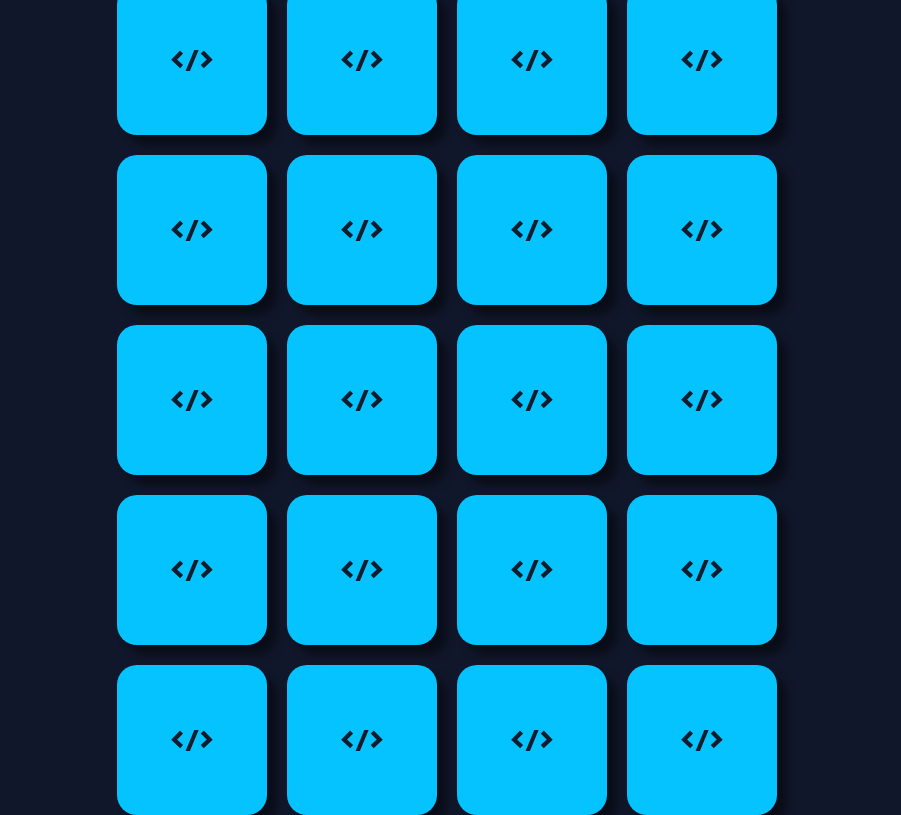
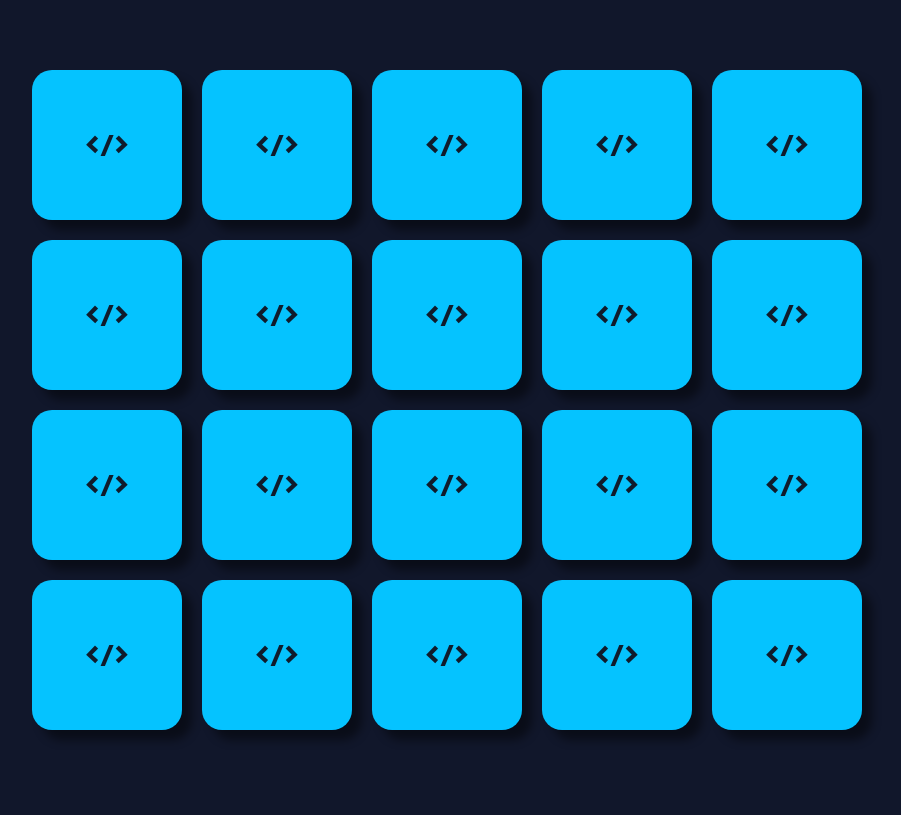
Before and after one commit to Diego-Lopes/jogo_da_memoria, a plain HTML site: page index.html in a window 1280 px wide. Shown: the whole page, without its empty margins (193-1094 px from the left). Drawn offline with Linux system fonts and the light colour scheme.

Commit message:
style: added media screen for smal screen

```diff
--- a/src/styles/style.css
+++ b/src/styles/style.css
@@ -91,4 +91,13 @@ body {
   grid-template: 1fr 1fr 1fr 1fr 1fr / 1fr 1fr 1fr 1fr;
 
   gap: 20px;
+
+
 }
+
+@media screen and (max-width: 1537px) {
+  #gameBoard {
+    max-width: 100%;
+    grid-template: 1fr 1fr 1fr 1fr / 1fr 1fr 1fr 1fr 1fr
+  }
+}
```
